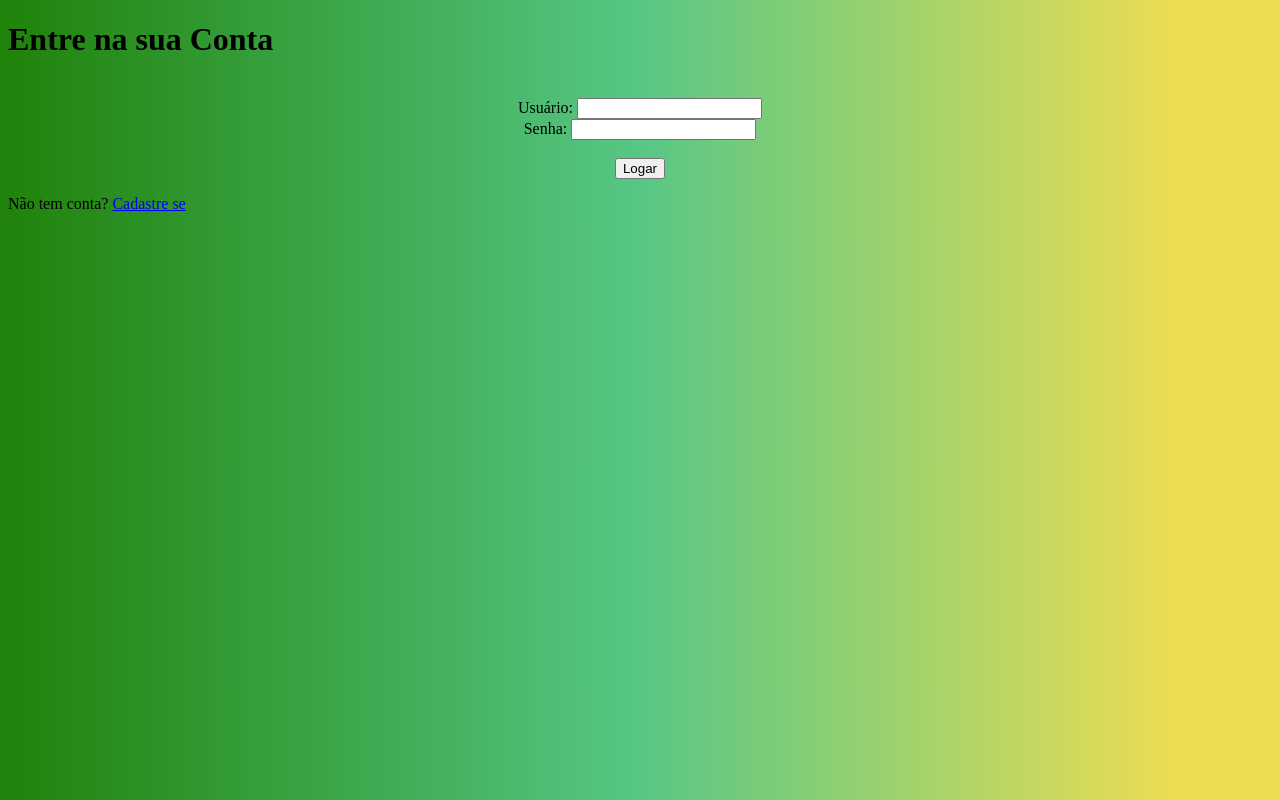
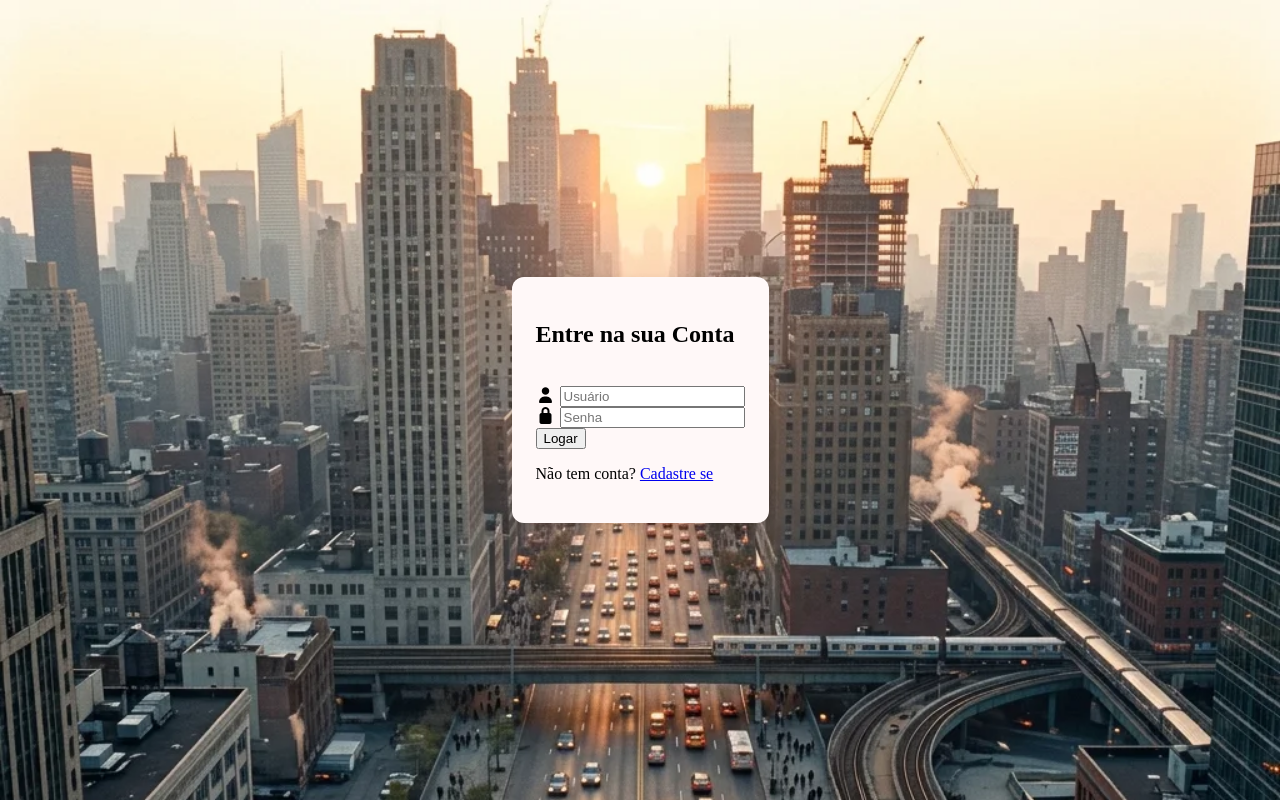
Before and after one commit to Roberto-Pierini/CasalMercado, a Django app: page /casal/login/ in a window 1280 px wide. Run offline with Django 5.2, Linux system fonts and the light colour scheme.

Commit message:
Criado estilização da página de login

```diff
--- a/casal/static/casal/style.css
+++ b/casal/static/casal/style.css
@@ -1,9 +1,22 @@
 body{
-    background: #1f8209;
-    background: linear-gradient(90deg, rgba(31, 130, 9, 1) 0%, rgba(87, 199, 133, 1) 50%, rgba(237, 221, 83, 1) 92%);
+    margin: 0;
+    padding: 0;
+    background-image: url('login.png');
+    background-size: cover;
+    height: 100vh;
 }
 
-form {
-    margin: 0 auto;
-    text-align: center;
+.container{
+    height: 100vh;
+    display: flex;
+    flex-direction: column;
+    justify-content: center;
+    align-items: center;
 }
+
+.login-card{
+    background-color: rgb(255, 248, 248);
+    padding: 24px;
+    border-radius: 12px;
+    box-shadow: 0 4px 12px rgba(0, 0, 0, 0.1);
+}
--- a/casal/templates/casal/login.html
+++ b/casal/templates/casal/login.html
@@ -7,26 +7,44 @@
     <meta name="viewport" content="width=device-width, initial-scale=1.0">
     <title>Login</title>
     <link rel="stylesheet" href="{% static 'casal/style.css' %}">
+    <link rel="stylesheet" href="https://cdnjs.cloudflare.com/ajax/libs/font-awesome/7.3.1/css/all.css" integrity="sha512-x9WwyMYBnlXMNQ6kQ/Lyzu1NqIhLQKL5Oq6xByfXuRj7s9CskyCbLv/1IjqzJmXwFXWr0ov6jBV7Qbc0hh9nHg==" crossorigin="anonymous" referrerpolicy="no-referrer">
 </head>
 <body>
-    <h1>Entre na sua Conta</h1>
-
+    <div class="container">
+        <div class="erro">
         {% if erro %}
         <p style="color: red;">{{ erro }}</p>
         {% endif %}
+        </div>
+
+        <div class="login-card">
+            <h2>Entre na sua Conta</h2>
+
+
 
             <form method = "POST">
                 {% csrf_token %}
+                <div class="input-box">
                     <br>
-        <label>Usuário: </label>
-        <input type="text" name="username" required>
+                    <i class="fa-solid fa-user"></i></span>
+                    <input type="text" name="username" placeholder="Usuário" required>
                     <br>
-        <label> Senha: </label>
-        <input type="password" name="password" required>
+                </div>
+
+                <div class="input-box">
+                    <i class="fa-solid fa-lock"></i>
+                    <input type="password" name="password" placeholder="Senha" required>
                     <br>
-        <br>
-        <button type="submit">Logar</button>
+                </div>
+
+
+                <button class="btn" type="submit">Logar</button>
+
+
             </form>
-    <p>Não tem conta? <a href ="/casal/cadastro/">Cadastre se</a></p>
+
+            <p class="link-criarconta">Não tem conta? <a href ="/casal/cadastro/">Cadastre se</a></p>
+        </div>
+    </div>
 </body>
 </html>
```
Also changed, not shown: casal/static/casal/login.png (added). Lines whose indentation alone changed are shown as unchanged.
